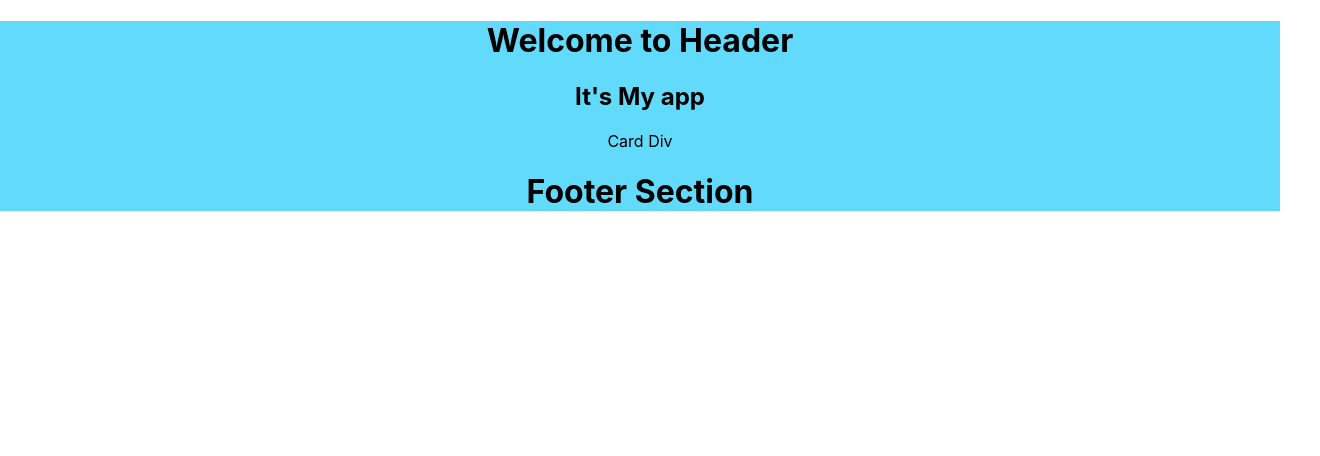
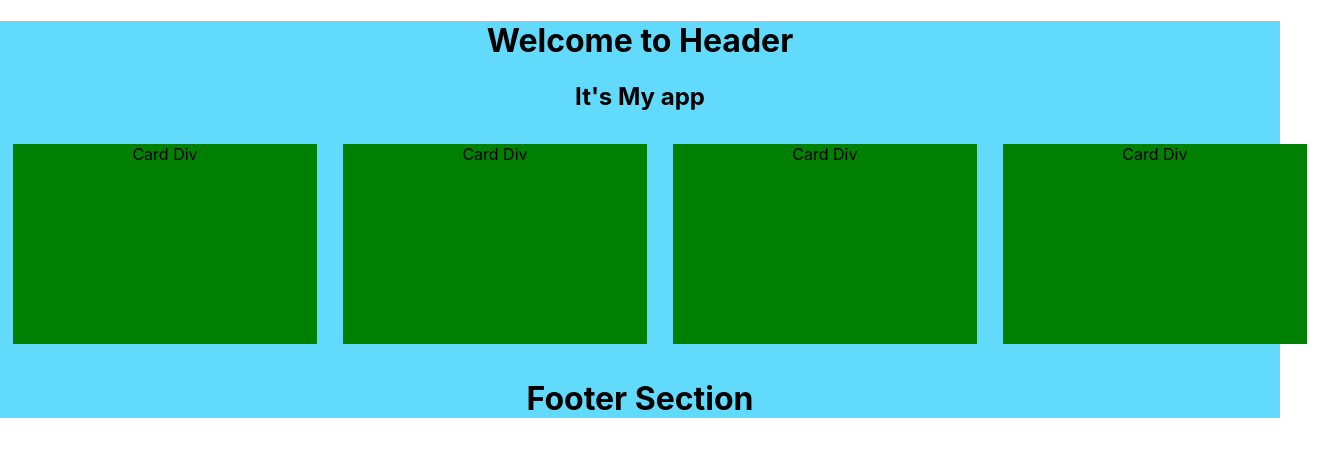
Before and after one commit to amolbajpai/react-demo, a React (Create React App) app: page / in a window 1280 px wide. Shown: the top 456 px of the page, 1320 px wide, since content can reach past the window. Built offline with nearby package versions, Linux system fonts and the light colour scheme.

Commit message:
Use of multiple card component

```diff
--- a/src/App.css
+++ b/src/App.css
@@ -43,3 +43,17 @@
   background-color: #61dafb;
   text-align: center;
 }
+
+.row{
+  width: 1320px;
+  margin: auto;
+  flex-wrap: wrap;
+  display: flex;
+}
+
+.cardItems{
+  flex-basis: 23%;
+  background-color: green;
+  margin: 1%;
+  height: 200px;
+}
--- a/src/App.js
+++ b/src/App.js
@@ -8,7 +8,12 @@
   return (
     <div className="main">
       <Header />
-      <Card />
+      <div className='row'>
+        <Card />
+        <Card />
+        <Card />
+        <Card />
+      </div>
       <Footer />
 
 
@@ -20,6 +25,6 @@
 
 function Card() {
   return (
-    <div>Card Div</div>
+    <div className="cardItems">Card Div</div>
   )
 }
```
